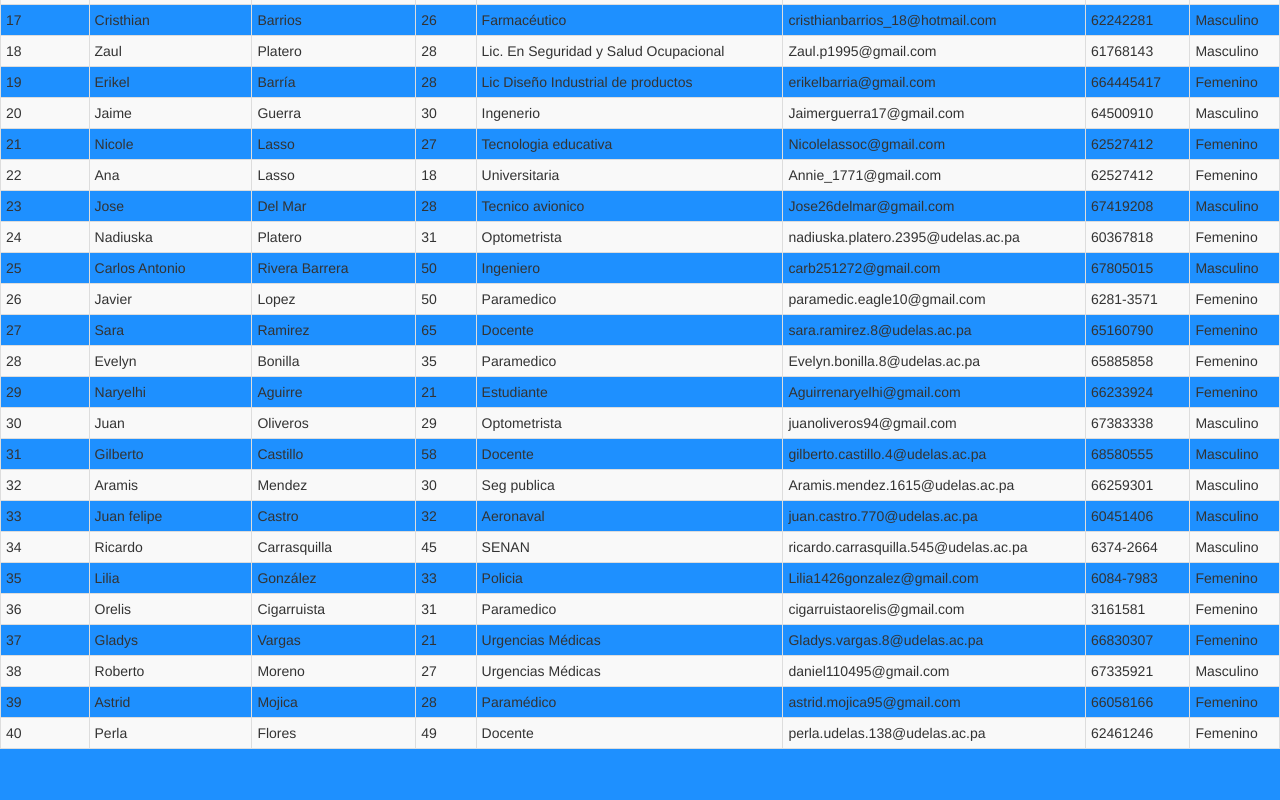
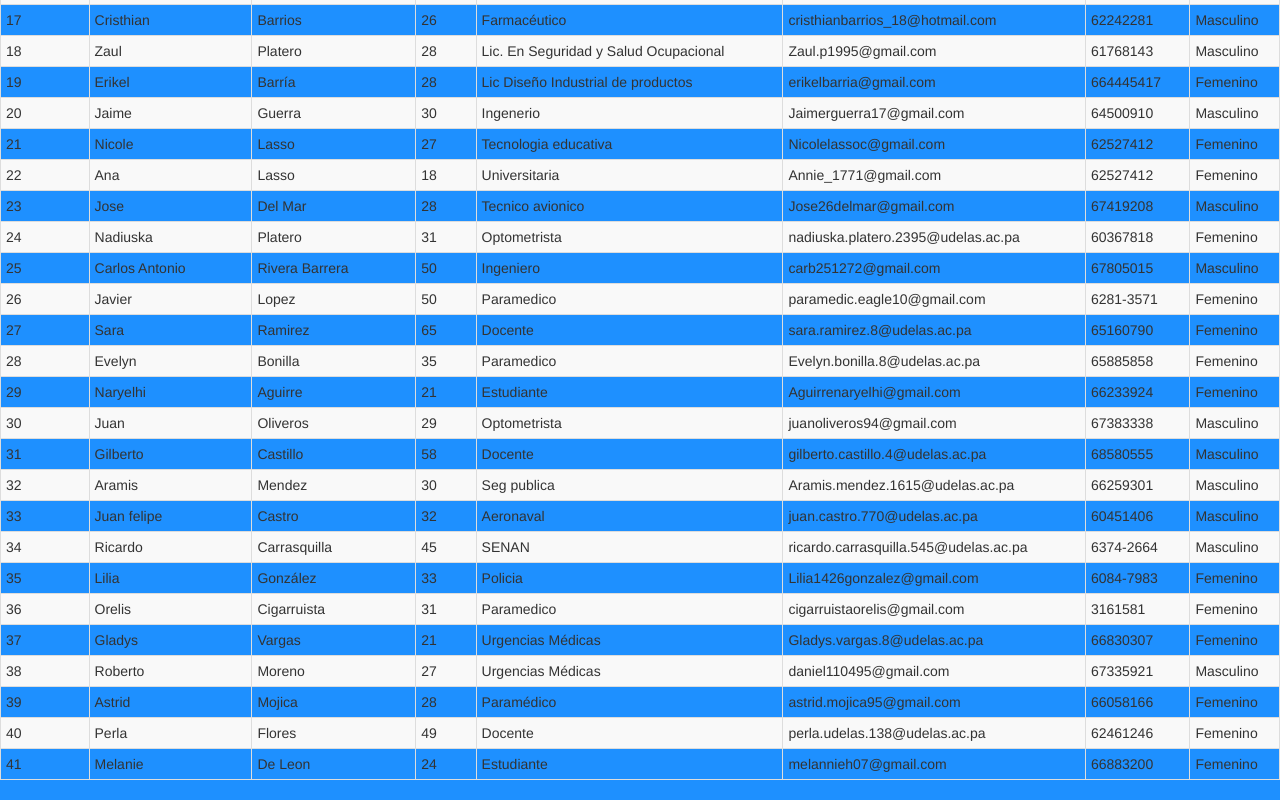
Before and after one commit to Michprosal003/udelas-formulario-inscripcion, a plain HTML site: page tabla.html in a window 1280 px wide. Shown: the part 559-1359 px from the top of the page. Before the commit the page ends 1328 px from the top, so only its background shows below. Drawn offline with nearby package versions, Linux system fonts and the light colour scheme.

Commit message:
Update tabla.html

```diff
--- a/tabla.html
+++ b/tabla.html
@@ -553,6 +553,18 @@
 
                                                 <!--------------------->
 
+ <td>41</td>
+                                                <td>Melanie</td>
+                                                <td>De Leon</td>
+                                                <td>24</td>
+                                                <td>Estudiante</td>
+                                                <td>melannieh07@gmail.com</td>
+                                                <td>66883200</td>
+                                                <td>Femenino</td>
+                                                </tr>
+
+                                                <!--------------------->
+
 
 
 
```
